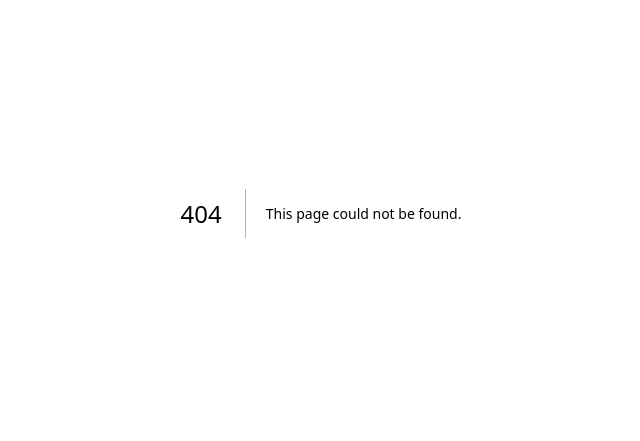
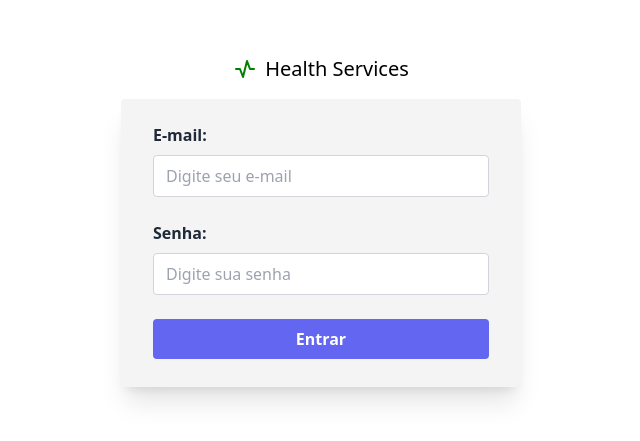
Before and after one commit to llucasy/health-services, a Next.js app: page /login in a window 1280 px wide. Before the commit this address had no page. Shown: the part 187-628 px from the top of the page, without its empty margins (319-959 px from the left). Built offline with nearby package versions, Linux system fonts and the light colour scheme.

Commit message:
feat: login page

```diff
--- a/package.json
+++ b/package.json
@@ -9,6 +9,7 @@
     "lint": "next lint"
   },
   "dependencies": {
+    "@tabler/icons-react": "^2.18.0",
     "@types/node": "20.1.0",
     "@types/react": "18.2.6",
     "@types/react-dom": "18.2.4",
--- /dev/null
+++ b/src/app/login/components/AuthForm.tsx
@@ -0,0 +1,45 @@
+export default function AuthForm() {
+  return (
+    <form>
+      <div className="mb-6">
+        <label htmlFor="name" className="block text-gray-800 font-bold">
+          E-mail:
+        </label>
+        <input
+          type="email"
+          name="name"
+          id="name"
+          placeholder="Digite seu e-mail"
+          className="w-full border border-gray-300 py-2 pl-3 rounded mt-2 outline-none focus:ring-indigo-600 :ring-indigo-600"
+          required
+          // value={username}
+          // onChange={(e) => setUsername(e.target.value)}
+        />
+      </div>
+      <div>
+        <label htmlFor="email" className="block text-gray-800 font-bold">
+          Senha:
+        </label>
+        <input
+          type="password"
+          name="email"
+          id="email"
+          placeholder="Digite sua senha"
+          className="w-full border border-gray-300 py-2 pl-3 rounded mt-2 outline-none focus:ring-indigo-600 :ring-indigo-600"
+          required
+          // value={password}
+          // onChange={(e) => setPassword(e.target.value)}
+        />
+      </div>
+      {/* {error && (
+        <div className="mb-4 text-red-500">{error}</div>
+      )} */}
+      <button className="cursor-pointer py-2 px-4 block mt-6 bg-indigo-500 hover:bg-indigo-600 text-white font-bold w-full text-center rounded">
+        Entrar
+      </button>
+      {/* {loading && (
+        <div className="mt-4">...</div>
+      )} */}
+    </form>
+  )
+}
--- /dev/null
+++ b/src/app/login/components/HeaderForm.tsx
@@ -0,0 +1,11 @@
+'use client';
+import { IconActivity } from '@tabler/icons-react';
+
+export default function HeaderForm() {
+  return (
+    <header className="flex gap-2 text-xl items-center p-4">
+      <IconActivity color="green" />
+      <h1>Health Services</h1>
+    </header>
+  );
+}
--- /dev/null
+++ b/src/app/login/layout.tsx
@@ -0,0 +1,19 @@
+import HeaderForm from './components/HeaderForm';
+
+export const metadata = {
+  title: 'Login',
+  description: 'Healthcare services - Login',
+};
+
+export default function LoginLayout({
+  children,
+}: {
+  children: React.ReactNode;
+}) {
+  return (
+    <main className="flex flex-col justify-center items-center sm:h-screen">
+      <HeaderForm />
+      {children}
+    </main>
+  );
+}
--- /dev/null
+++ b/src/app/login/page.tsx
@@ -0,0 +1,9 @@
+import AuthForm from './components/AuthForm';
+
+export default function LoginPage() {
+  return (
+    <section className="w-full max-w-[400px] py-6 px-8 min-h-72 bg-zinc-100 rounded shadow-xl">
+      <AuthForm />
+    </section>
+  );
+}
```
Also changed, not shown: 1 other file (tests, documents, lock files or other folders).
